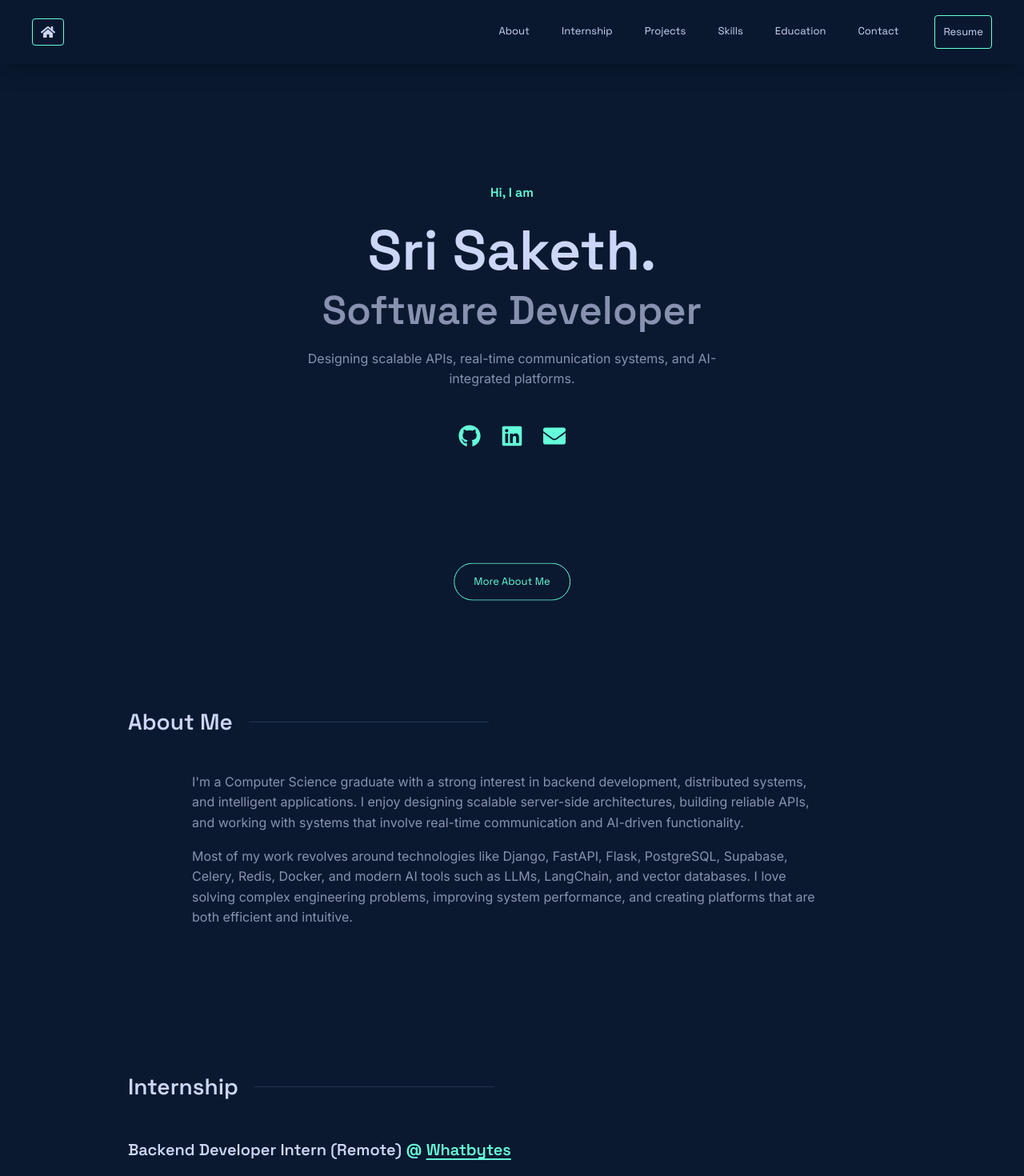
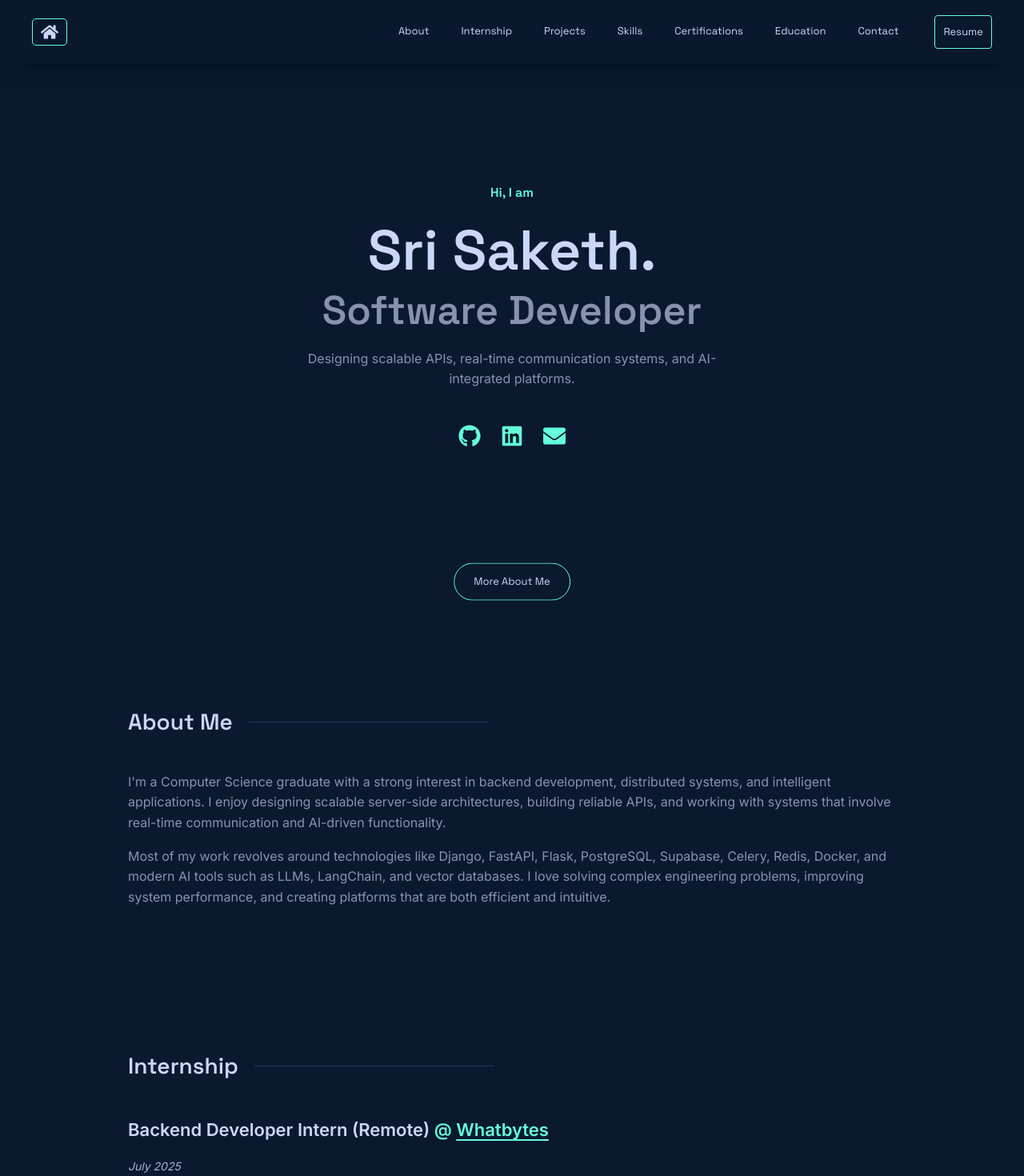
Before and after one commit to Saketh0014/Portfolio, a React (Create React App) app in the folder portfolio-react/: page / in a window 1280 px wide. Shown: the top 1470 px of the page at 80% size. Built offline with nearby package versions, Linux system fonts and the light colour scheme.

Commit message:
feat: Implement initial portfolio structure with core components and global styling.

```diff
--- a/portfolio-react/src/App.js
+++ b/portfolio-react/src/App.js
@@ -20,8 +20,8 @@ function App() {
         <Experience />
         <Projects />
         <Skills />
+        <Certifications />
         <Education />
-        <Certifications />
         <Contact />
         <ScrollToTop />
       </main>
--- a/portfolio-react/src/components/About.js
+++ b/portfolio-react/src/components/About.js
@@ -4,7 +4,7 @@ const About = () => {
   return (
     <section id="about" className="fade-in-section">
       <h2 className="section-title">About Me</h2>
-      <div className="about-content" style={{ maxWidth: '800px', margin: '0 auto' }}>
+      <div className="about-content">
         <p>
           I'm a Computer Science graduate with a strong interest in backend development, distributed systems, and intelligent applications. I enjoy designing scalable server-side architectures, building reliable APIs, and working with systems that involve real-time communication and AI-driven functionality.
         </p>
--- a/portfolio-react/src/components/Certifications.js
+++ b/portfolio-react/src/components/Certifications.js
@@ -1,4 +1,5 @@
 import React from 'react';
+import { FaExternalLinkAlt } from 'react-icons/fa';
 
 const certifications = [
   {
@@ -27,9 +28,9 @@ const Certifications = () => {
           <li key={index} style={{ marginBottom: '15px', position: 'relative', paddingLeft: '20px' }}>
             <span style={{ position: 'absolute', left: 0, color: 'var(--green)' }}>▹</span>
             <span style={{ color: 'var(--lightest-slate)', fontWeight: 500 }}>{cert.title}</span>
-            <span style={{ color: 'var(--slate)' }}> — {cert.issuer}</span>
+            <span style={{ color: cert.issuer === 'AICTE' ? 'var(--green)' : 'var(--slate)' }}> — {cert.issuer}</span>
             {cert.link && (
-               <a href={cert.link} target="_blank" rel="noopener noreferrer" style={{ marginLeft: '10px', fontSize: '13px', fontFamily: 'var(--font-mono)' }}>View</a>
+               <a href={cert.link} target="_blank" rel="noopener noreferrer" className="cert-link"><FaExternalLinkAlt /></a>
             )}
           </li>
         ))}
--- a/portfolio-react/src/components/Experience.js
+++ b/portfolio-react/src/components/Experience.js
@@ -25,7 +25,7 @@ const Experience = () => {
         {experiences.map((job, index) => (
           <div key={index} className="job">
             <h3 className="job-role">
-              {job.role} <span className="job-company">@ <a href={job.companyUrl} target="_blank" rel="noopener noreferrer" style={{ color: 'var(--green)', textDecoration: 'underline', textUnderlineOffset: '4px' }}>{job.company}</a></span>
+              {job.role} <span className="job-company">@ <a href={job.companyUrl} target="_blank" rel="noopener noreferrer" className="company-link">{job.company}</a></span>
             </h3>
             <p className="job-duration">{job.date}</p>
             <ul className="job-desc-list">
--- a/portfolio-react/src/components/Header.js
+++ b/portfolio-react/src/components/Header.js
@@ -5,16 +5,7 @@ const Header = () => {
   return (
     <header>
       <div className="nav-container">
-        <a href="#" className="logo" aria-label="Home" style={{
-          border: '1px solid var(--green)',
-          borderRadius: '4px',
-          padding: '7px 10px',
-          display: 'flex',
-          alignItems: 'center',
-          justifyContent: 'center',
-          color: 'var(--lightest-slate)',
-          fontSize: '18px'
-        }}>
+        <a href="#" className="logo" aria-label="Home">
           <FaHome />
         </a>
         <nav className="header-nav">
@@ -22,6 +13,7 @@ const Header = () => {
           <a href="#experience">Internship</a>
           <a href="#projects">Projects</a>
           <a href="#skills">Skills</a>
+          <a href="#certifications">Certifications</a>
           <a href="#education">Education</a>
           <a href="#contact">Contact</a>
           <a href="https://drive.google.com/file/d/1AX5FHYG8FLAuR75XcatBn1AX2ZTa26G9/view?usp=sharing" target="_blank" rel="noopener noreferrer" className="resume-btn">
--- a/portfolio-react/src/components/Hero.js
+++ b/portfolio-react/src/components/Hero.js
@@ -27,9 +27,9 @@ const Hero = () => {
        </p>
 
        <div style={{ display: 'flex', gap: '25px', justifyContent: 'center' }}>
-          <a href="https://github.com/Saketh0014" target="_blank" rel="noopener noreferrer" style={{ fontSize: '28px' }}><FaGithub /></a>
-          <a href="https://www.linkedin.com/in/sri-saketh-35767224a" target="_blank" rel="noopener noreferrer" style={{ fontSize: '28px' }}><FaLinkedin /></a>
-          <a href="https://mail.google.com/mail/?view=cm&fs=1&to=srisaketh111@gmail.com" target="_blank" rel="noopener noreferrer" style={{ fontSize: '28px' }}><FaEnvelope /></a>
+          <a href="https://github.com/Saketh0014" target="_blank" rel="noopener noreferrer" className="hero-icon" style={{ fontSize: '28px' }}><FaGithub /></a>
+          <a href="https://www.linkedin.com/in/sri-saketh-35767224a" target="_blank" rel="noopener noreferrer" className="hero-icon" style={{ fontSize: '28px' }}><FaLinkedin /></a>
+          <a href="https://mail.google.com/mail/?view=cm&fs=1&to=srisaketh111@gmail.com" target="_blank" rel="noopener noreferrer" className="hero-icon" style={{ fontSize: '28px' }}><FaEnvelope /></a>
        </div>
 
        <div style={{ position: 'absolute', bottom: '40px', left: '50%', transform: 'translateX(-50%)', zIndex: 10 }}>
@@ -39,12 +39,22 @@ const Hero = () => {
        </div>
        <style>
          {`
+           .hero-icon {
+             color: var(--green);
+             transition: all 0.25s cubic-bezier(0.645, 0.045, 0.355, 1);
+           }
+           .hero-icon:hover {
+             color: var(--lightest-slate);
+             transform: translateY(-3px);
+           }
            .more-btn {
-             display: inline-block;
+             display: inline-flex;
+             justify-content: center;
+             align-items: center;
              border: 1px solid var(--green);
              border-radius: 50px;
              padding: 12px 24px;
-             color: var(--green);
+             color: var(--lightest-slate); /* Reverted to Lightest Slate */
              font-family: var(--font-mono);
              font-size: 13px;
              text-decoration: none;
@@ -53,8 +63,8 @@ const Hero = () => {
              animation: bounce 2s infinite;
            }
            .more-btn:hover {
-             color: var(--lightest-slate);
-             background-color: var(--green-tint);
+             color: var(--green);
+             background-color: transparent;
            }
            @keyframes bounce {
              0%, 20%, 50%, 80%, 100% {transform: translateY(0);}
--- a/portfolio-react/src/components/ScrollToTop.js
+++ b/portfolio-react/src/components/ScrollToTop.js
@@ -27,23 +27,7 @@ const ScrollToTop = () => {
   return (
     <div className="scroll-to-top">
       {isVisible && (
-        <div onClick={scrollToTop} style={{
-          position: 'fixed',
-          bottom: '40px',
-          right: '40px',
-          backgroundColor: 'var(--green)',
-          color: 'var(--navy)',
-          width: '50px',
-          height: '50px',
-          borderRadius: '50%',
-          display: 'flex',
-          alignItems: 'center',
-          justifyContent: 'center',
-          cursor: 'pointer',
-          zIndex: 1000,
-          boxShadow: '0 10px 30px -10px rgba(2,12,27,0.7)',
-          transition: 'all 0.3s ease'
-        }}>
+        <div onClick={scrollToTop} className="scroll-top-btn">
           <FaArrowUp style={{ fontSize: '20px' }} />
         </div>
       )}
--- a/portfolio-react/src/index.css
+++ b/portfolio-react/src/index.css
@@ -175,14 +175,25 @@ header {
   width: 100%;
 }
 
+/* Logo */
 .logo {
-  color: var(--green);
+  color: var(--lightest-slate);
   font-family: var(--font-mono);
-  font-size: 1.5rem;
+  font-size: 22px;
+  /* Increased to 22px (balanced) */
   font-weight: 700;
   border: 1px solid var(--green);
   padding: 5px 10px;
   border-radius: 5px;
+  transition: var(--transition);
+  display: flex;
+  align-items: center;
+  justify-content: center;
+}
+
+.logo:hover {
+  color: var(--green);
+  background-color: transparent;
 }
 
 .header-nav {
@@ -203,9 +214,11 @@ header {
 
 /* Buttons */
 .resume-btn {
-  color: var(--green);
+  color: var(--lightest-slate);
+  /* Reverted to Lightest Slate */
   background-color: transparent;
   border: 1px solid var(--green);
+  /* Fixed Green Border */
   border-radius: 4px;
   padding: 0.75rem 1rem;
   font-family: var(--font-mono);
@@ -215,7 +228,9 @@ header {
 }
 
 .resume-btn:hover {
-  background-color: var(--green-tint);
+  color: var(--green);
+  /* Highlight Text */
+  background-color: transparent;
 }
 
 .send-message-btn {
@@ -244,6 +259,30 @@ header {
 .send-message-btn:disabled {
   cursor: not-allowed;
   opacity: 0.7;
+}
+
+.scroll-top-btn {
+  position: fixed;
+  bottom: 40px;
+  right: 40px;
+  background-color: var(--green);
+  color: var(--navy);
+  width: 50px;
+  height: 50px;
+  border-radius: 50%;
+  display: flex;
+  align-items: center;
+  justify-content: center;
+  cursor: pointer;
+  z-index: 1000;
+  box-shadow: 0 10px 30px -10px rgba(2, 12, 27, 0.7);
+  transition: all 0.3s ease;
+}
+
+.scroll-top-btn:hover {
+  background-color: var(--lightest-slate);
+  color: var(--navy);
+  transform: translateY(-5px);
 }
 
 /* Project Cards (Grid) */
@@ -328,9 +367,50 @@ header {
 }
 
 .job-role {
-  font-size: 20px;
+  font-size: 22px;
   color: var(--lightest-slate);
   font-weight: 600;
+  font-family: var(--font-sans);
+  /* More formal than mono */
+}
+
+.company-link {
+  color: var(--green);
+  text-decoration: underline;
+  text-underline-offset: 4px;
+  position: relative;
+  transition: var(--transition);
+}
+
+.company-link:hover {
+  color: var(--lightest-slate) !important;
+}
+
+.company-link::after {
+  content: '';
+  display: block;
+  width: 0;
+  height: 1px;
+  background: var(--lightest-slate);
+  transition: width 0.3s;
+}
+
+.company-link:hover::after {
+  width: 100%;
+}
+
+.cert-link {
+  color: var(--green);
+  font-size: 14px;
+  margin-left: 10px;
+  transition: var(--transition);
+  display: inline-flex;
+  align-items: center;
+}
+
+.cert-link:hover {
+  color: var(--lightest-slate);
+  transform: translateY(-2px);
 }
 
 .job-company {
@@ -338,10 +418,13 @@ header {
 }
 
 .job-duration {
-  font-family: var(--font-mono);
-  font-size: 13px;
-  color: var(--slate);
+  font-family: var(--font-sans);
+  /* More formal */
+  font-size: 14px;
+  color: var(--light-slate);
   margin-bottom: 10px;
+  font-style: italic;
+  /* Adds a bit of formality */
 }
 
 .job-desc-list {
```
Also changed, not shown: 1 other file (tests, documents, lock files or other folders).
